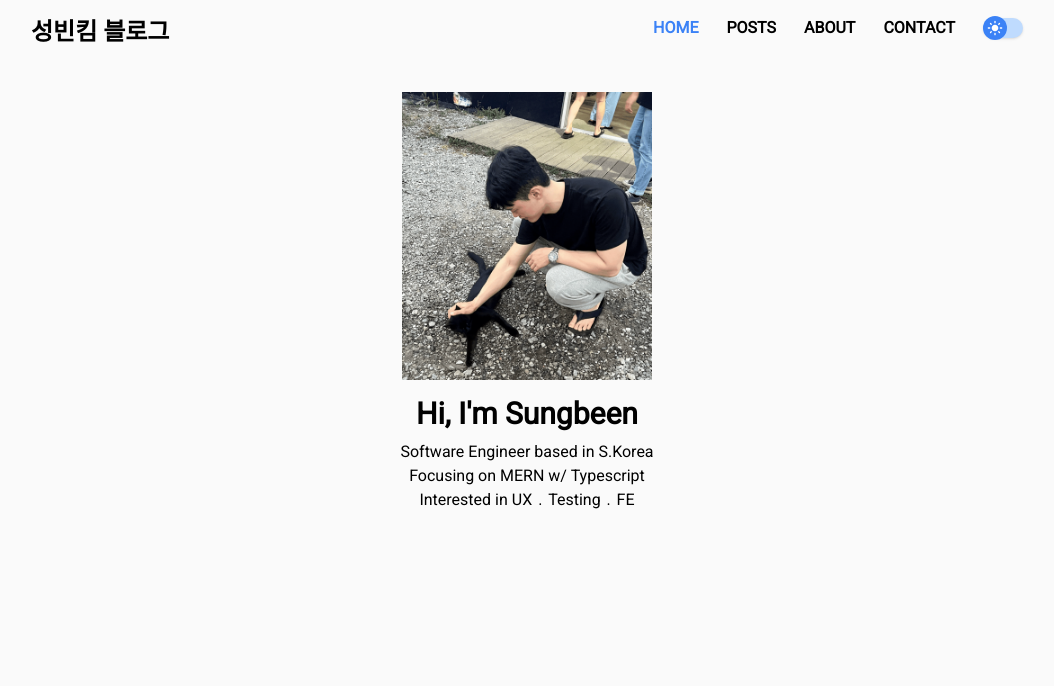
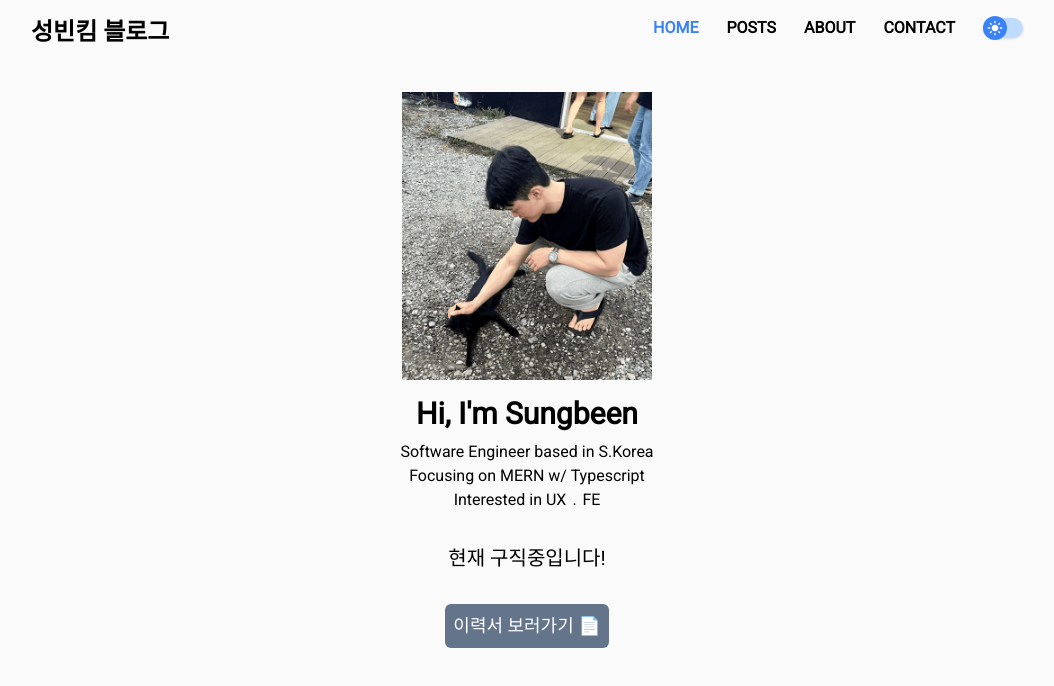
Before and after one commit to ssungbeenkim/blog, a Next.js app: page /about in a window 1280 px wide. Shown: the top 686 px of the page, without its empty margins (113-1167 px from the left). Built offline with nearby package versions, Linux system fonts and the light colour scheme.

Commit message:
fix: Edit About page

```diff
--- a/src/app/about/page.tsx
+++ b/src/app/about/page.tsx
@@ -9,8 +9,19 @@ export const metadata: Metadata = {
 const TITLE_CLASS = 'texxt-2xl my-2 font-bold text-gray-800';
 export default function AboutPage() {
   return (
-    <>
+    <section className='flex flex-col items-center justify-center'>
       <Hero />
+      <div className='mt-8 flex flex-col items-center'>
+        <p className='bold text-xl'>현재 구직중입니다!</p>
+        <a
+          href='https://sungbeenkim-resume.vercel.app/'
+          target='_blank'
+          rel='noreferrel'
+          className='bold mt-8 rounded-md bg-slate-500 p-2 text-lg text-white transition duration-300 ease-in-out hover:bg-neutral-700'
+        >
+          이력서 보러가기 📄
+        </a>
+      </div>
       {/* <section className='m-8 bg-gray-100 p-8 text-center shadow-lg dark:bg-gray-400 dark:text-black'>
         <h2 className={TITLE_CLASS}>Who am I?</h2>
         <p>Let's figure out!</p>
@@ -21,6 +32,6 @@ export default function AboutPage() {
           I can cook, I can clean, I can code, I can do anything you want me to
         </p>
       </section> */}
-    </>
+    </section>
   );
 }
--- a/src/conponents/Hero.tsx
+++ b/src/conponents/Hero.tsx
@@ -15,7 +15,7 @@ export default function Hero() {
       <p>
         Software Engineer based in S.Korea <br />
         Focusing on MERN w/ Typescript <br />
-        Interested in UX﹒Testing﹒FE
+        Interested in UX﹒FE
       </p>
       {/* <Link href='/contact'>
         <button className='my-4 rounded-sm bg-blue-500 px-4 py-1 font-bold hover:bg-blue-300'>
```
